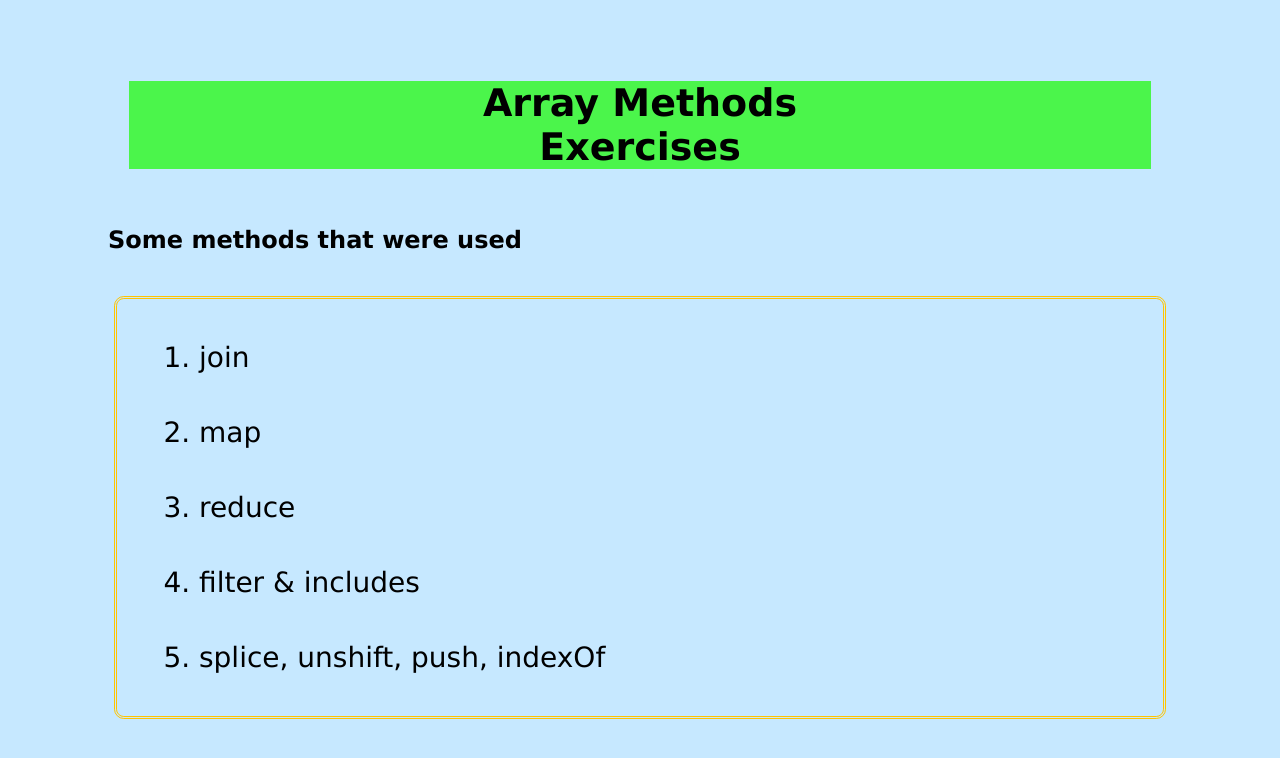
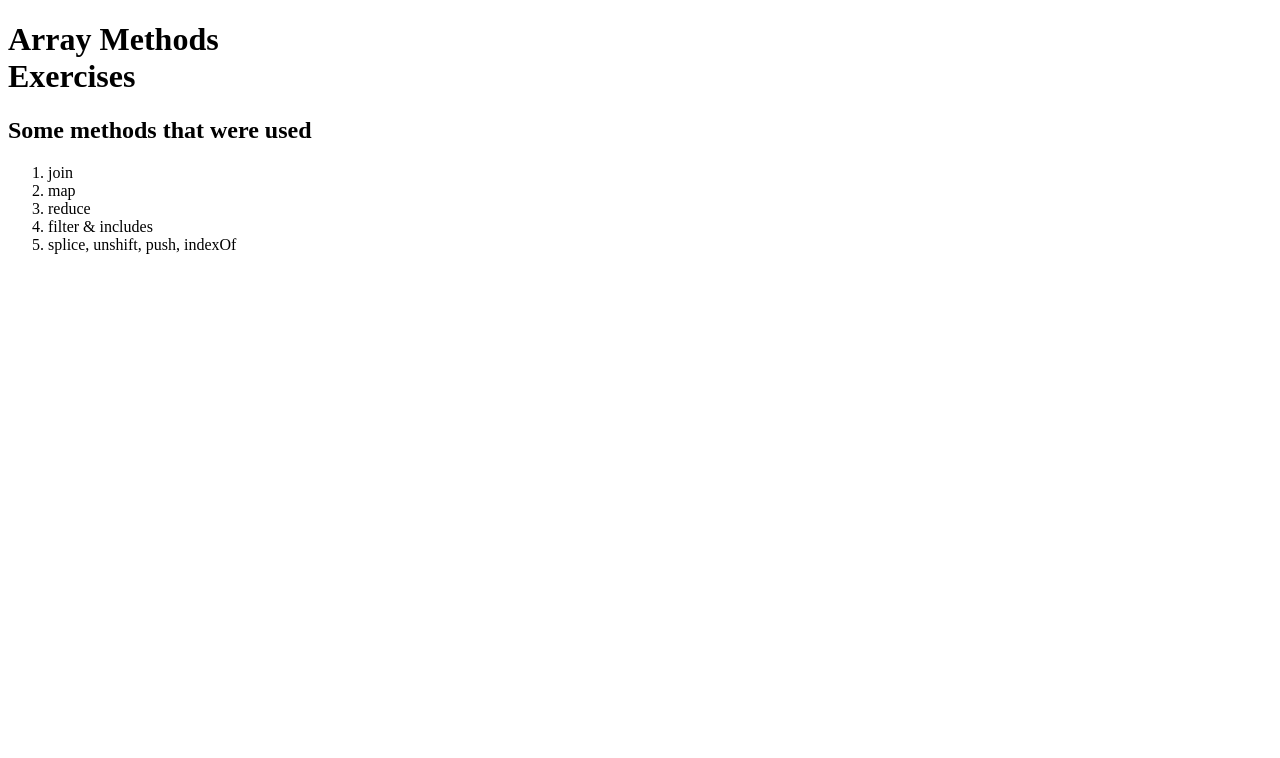
Before and after one commit to gnunezoliv/exercisesJavascript, a plain HTML site: page index.html in a window 1280 px wide. Drawn offline with Linux system fonts and the light colour scheme.

Commit message:
style: fixing the css problem with github pages

```diff
--- a/index.html
+++ b/index.html
@@ -4,7 +4,7 @@
 <head>
     <meta charset="UTF-8">
     <meta name="viewport" content="width=device-width, initial-scale=1.0">
-    <link rel="stylesheet" href="style.css">
+    <!--  <link  href="style.css" rel="stylesheet"> -->
     <title>Javascript Exercises</title>
 </head>
 
```
